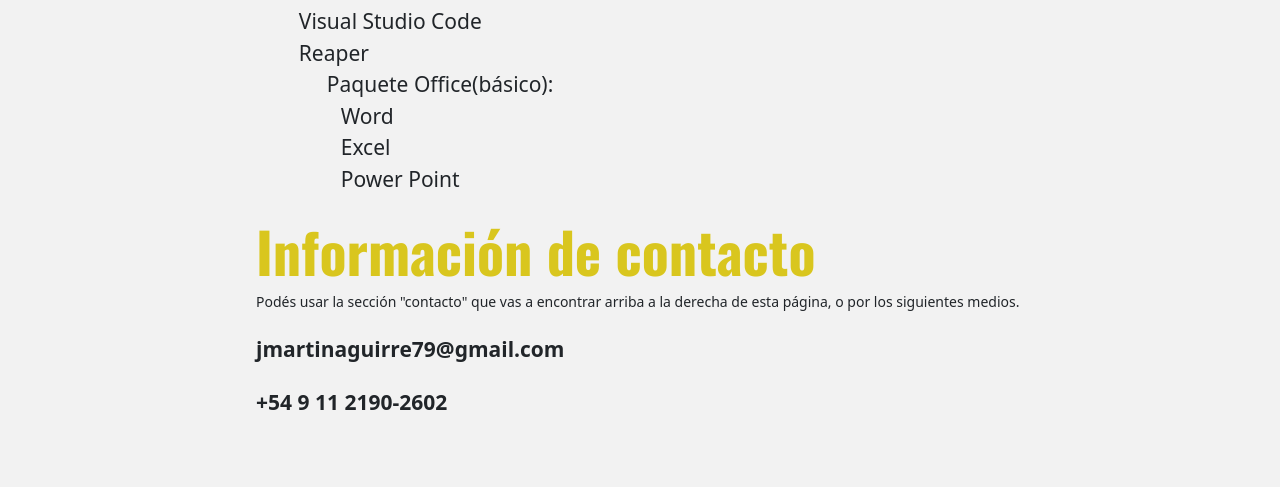
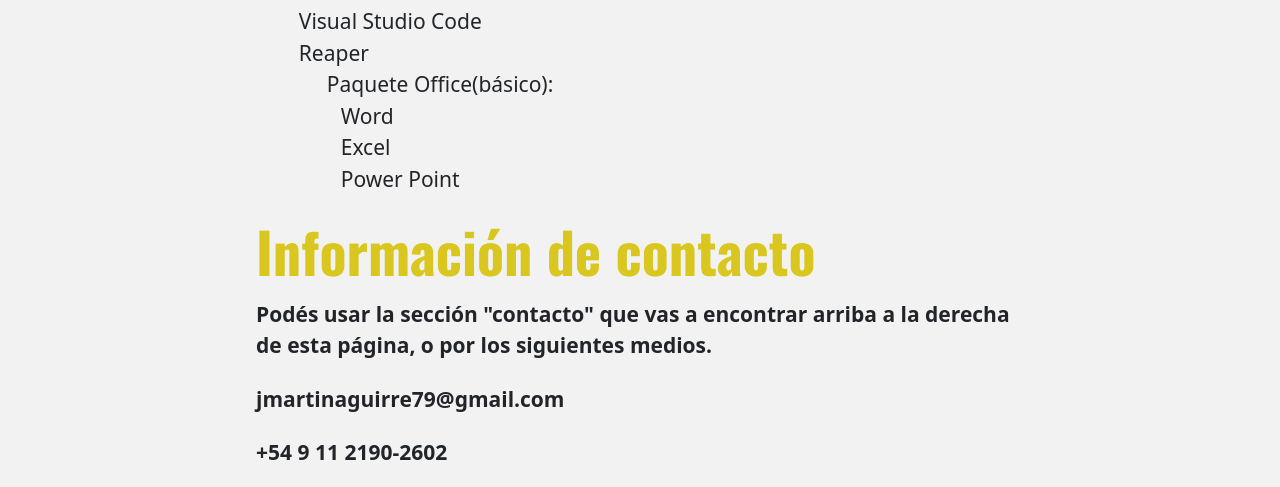
Before and after one commit to JMartin79-web/portafolio_martin_aguirre, a website: page sobre_mi.html in a window 1280 px wide. Shown: the part 2046-2533 px from the top of the page. Drawn offline with nearby package versions, Linux system fonts and the light colour scheme.

Commit message:
Aguirre Martin(portafolio)-Entrega final

```diff
--- a/scss/paginas/_contacto.scss
+++ b/scss/paginas/_contacto.scss
@@ -132,6 +132,7 @@
                 font-size: 1.5rem;
                 text-decoration: none;
                 color: #F2F2F2;
+
             }
 
             &:focus{
--- a/sobre_mi.html
+++ b/sobre_mi.html
@@ -153,7 +153,7 @@
 
     <section class="mi__main__contact">
         <h4>Información de contacto</h4>
-        <p>Podés usar la sección "contacto" que vas a encontrar arriba a la derecha de esta página, o por los siguientes medios.
+        <p class="mi__p_destacado">Podés usar la sección "contacto" que vas a encontrar arriba a la derecha de esta página, o por los siguientes medios.
             <br>
             <p class="mi__p_destacado">jmartinaguirre79@gmail.com</p>
             <p class="mi__p_destacado">+54 9 11 2190-2602</p>
```
